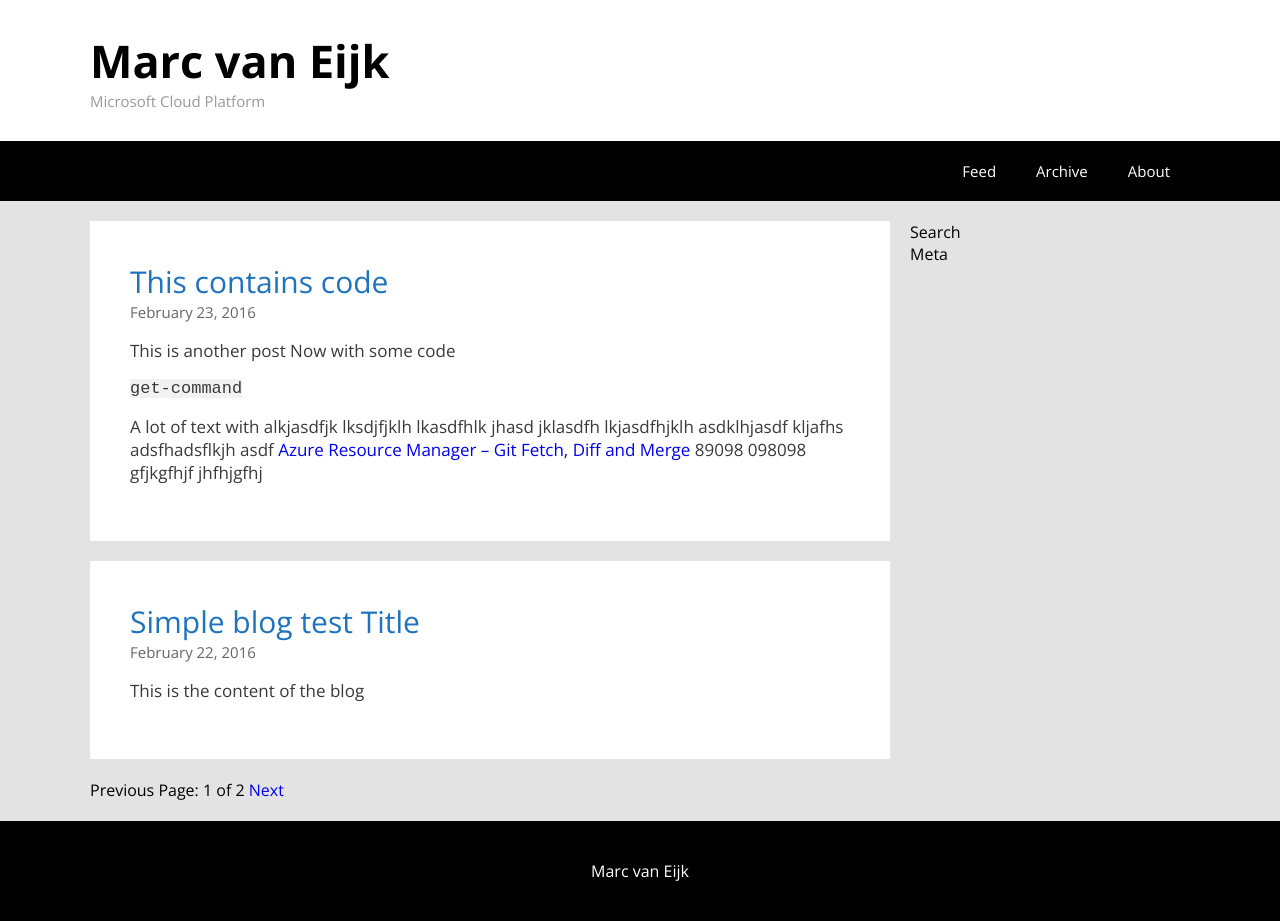
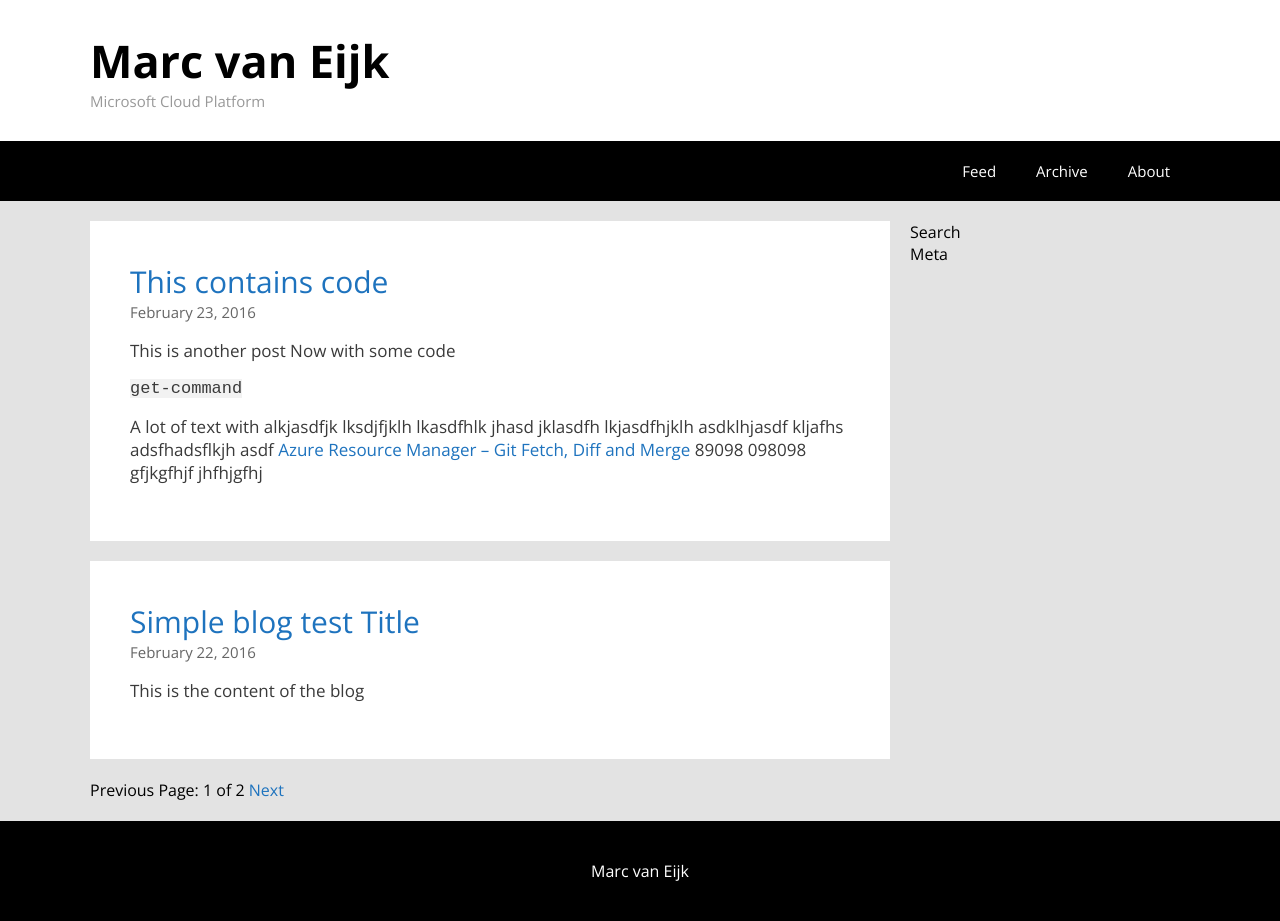
Before and after one commit to marcvaneijkdemo/marcvaneijkdemo.github.io, a Jekyll site: the page built from index.html, in a window 1280 px wide. Built offline with Jekyll 4.4.1, drawn with Linux system fonts in a browser that asks for light colours; the list of posts is cut into pages by our own code.

Commit message:
Update content.css

```diff
--- a/css/content.css
+++ b/css/content.css
@@ -6,6 +6,7 @@
 
 a {
   text-decoration: none;
+  color: #1e73be;
 }
 
 a:hover {
```
